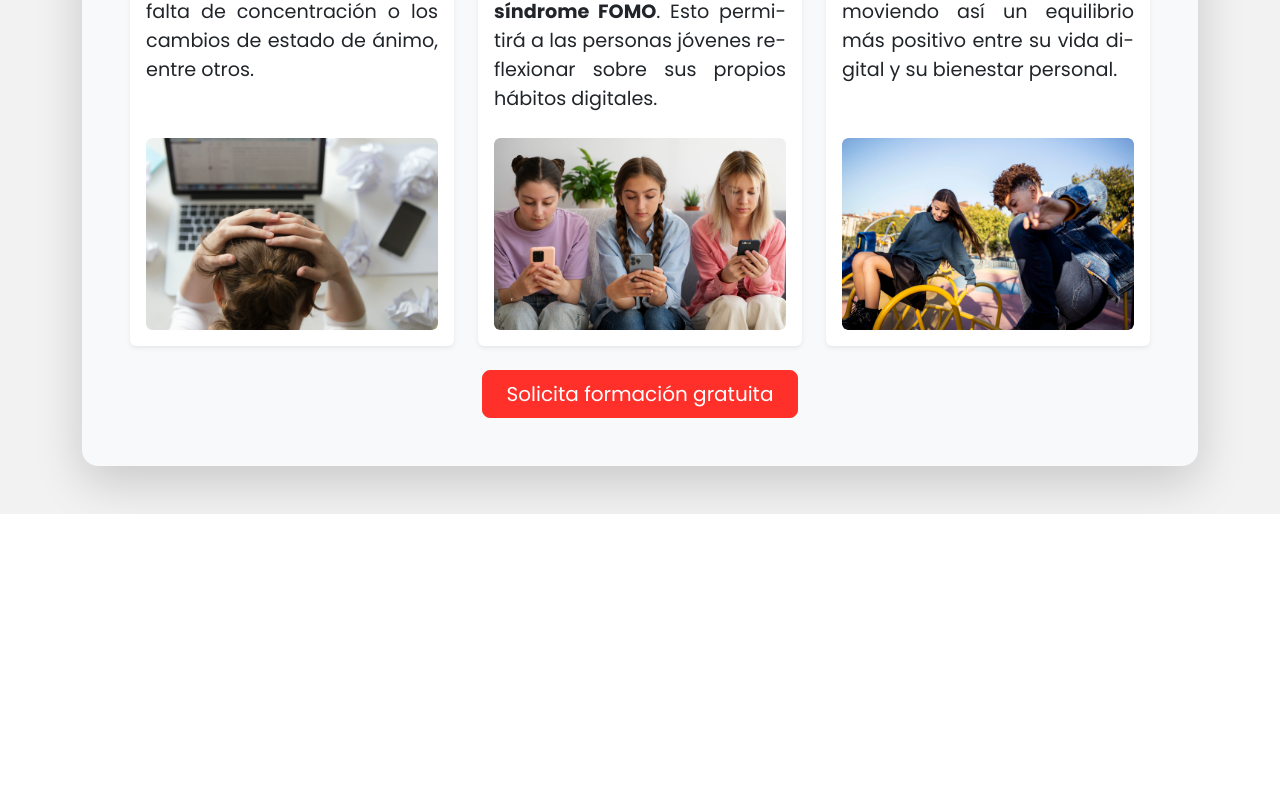
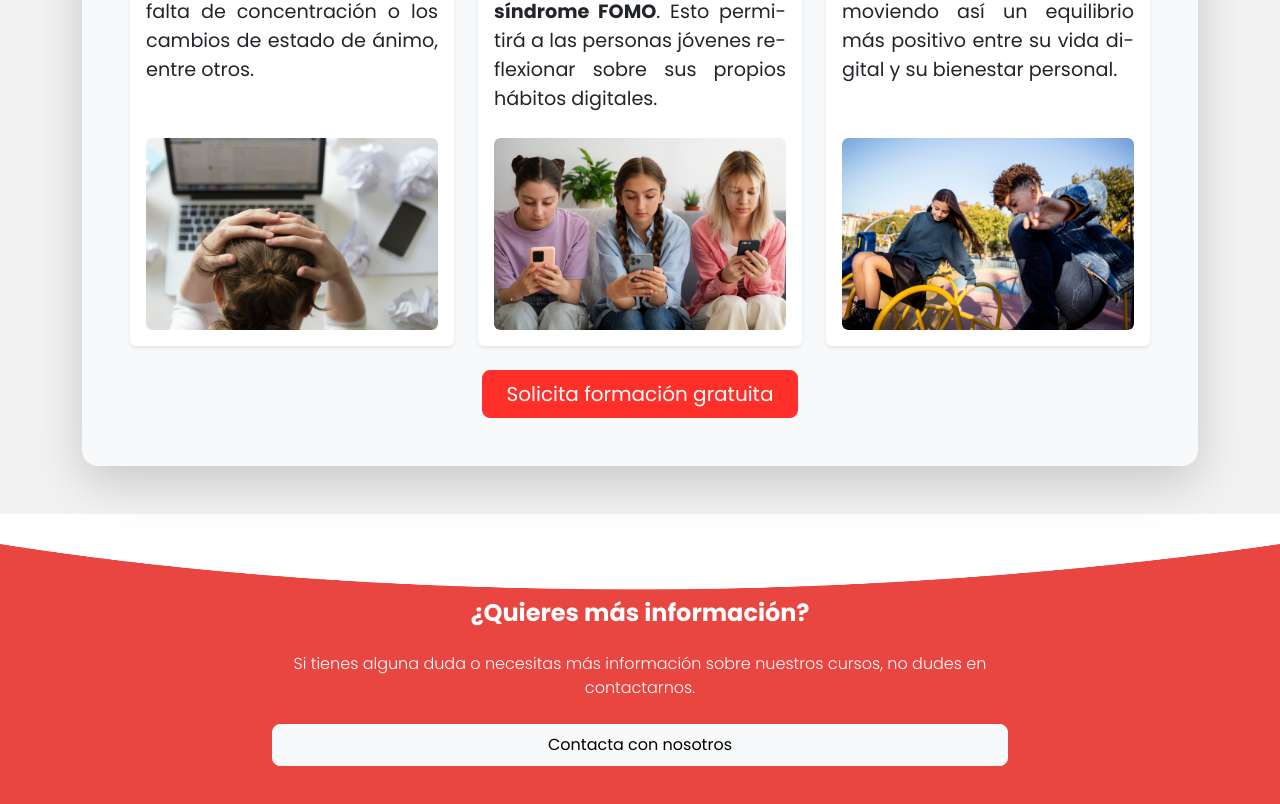
Before and after one commit to devGumidafe/prueba-landing-page, a Vue app: page / in a window 1280 px wide. Shown: the part 1798-2602 px from the top of the page. Before the commit the page ends 2312 px from the top, so only its background shows below. Built offline with nearby package versions, Linux system fonts and the light colour scheme.

Commit message:
feat: add Footer component with contact information and background image

```diff
--- a/src/App.vue
+++ b/src/App.vue
@@ -2,6 +2,8 @@
 import Header from '@/components/Header.vue'
 import VideoSection from '@/components/VideoSection.vue'
 import LearnSection from '@/components/LearnSection.vue'
+import Footer from '@/components/Footer.vue'
+
 </script>
 
 <template>
@@ -9,6 +11,7 @@ import LearnSection from '@/components/LearnSection.vue'
     <Header />
     <VideoSection />
     <LearnSection />
+    <Footer />
   </div>
 </template>
 
--- /dev/null
+++ b/src/components/Footer.vue
@@ -0,0 +1,35 @@
+<template>
+  <footer class="footer-section d-flex align-items-end justify-content-center py-4 py-md-5">
+    <div class="container h-100">
+      <div class="row justify-content-center h-100">
+        <div class="col-12 col-lg-8 text-center d-flex flex-column justify-content-end">
+          <h2 class="display-5 fw-bold text-white mb-4 fs-4 fs-md-3 fs-lg-1">
+            ¿Quieres más información?
+          </h2>
+          <p class="lead text-white mb-4 fs-6 fs-md-5 fs-lg-4">
+            Si tienes alguna duda o necesitas más información sobre nuestros cursos, no dudes en
+            contactarnos.
+          </p>
+          <button type="button" class="btn btn-light btn-lg px-4 fs-6 fs-md-5 fs-lg-4 py-2">
+            Contacta con nosotros
+          </button>
+        </div>
+      </div>
+    </div>
+  </footer>
+</template>
+
+<style scoped>
+.footer-section {
+  background: url('@/assets/images/fondo-footer.png') no-repeat center bottom;
+  background-size: 100% 90%;
+  min-height: 300px;
+}
+
+.btn-light:hover {
+  background-color: #f8f9fa !important;
+  border-color: #f8f9fa !important;
+  transform: translateY(-2px);
+  box-shadow: 0 4px 8px rgba(0, 0, 0, 0.2);
+}
+</style>
```
Also changed, not shown: src/assets/images/fondo-footer.png (added).
